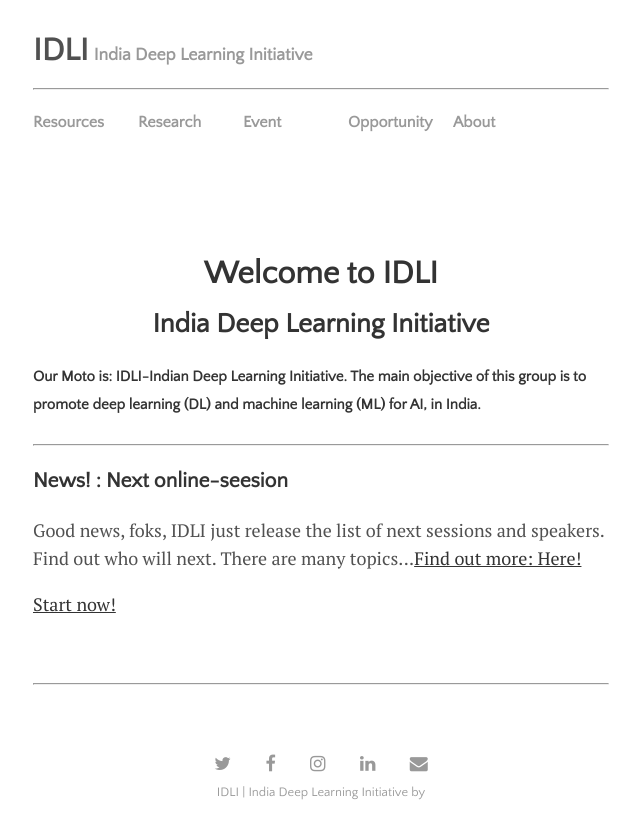
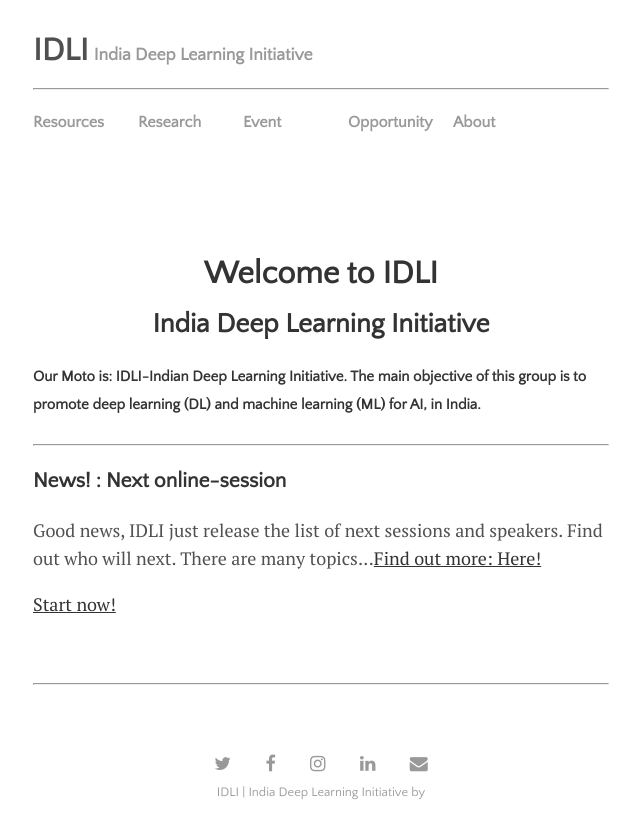
Before and after one commit to IndiaDeepLearningInitiative-IDLI/IndiaDeepLearningInitiative-IDLI.github.io, a Jekyll site: the page built from index.html, in a window 1280 px wide. Shown: the top 839 px of the page, without its empty margins (319-959 px from the left). Built offline with Jekyll 4.4.1, drawn with Linux system fonts in a browser that asks for light colours; nearby versions of some CDN libraries; the list of posts is cut into pages by our own code; comment, search, counter and statistics services are not loaded.

Commit message:
typo fixed

```diff
--- a/index.html
+++ b/index.html
@@ -22,8 +22,8 @@ title: Home
   <h5 style="text-align: justify-all;">Our Moto is: IDLI-Indian Deep Learning Initiative. The main objective of this group is to promote deep learning (DL) and machine learning (ML) for AI, in India.</h5>
   <hr>
   <div>
-    <h3>News! : Next online-seesion</h3>
-    <p style="text-algn:justify;">Good news, foks, IDLI just release the list of next sessions and speakers. Find out who will next. There are many topics...<a href="{{ site.github.url }}/session.html">Find out more: Here!</a></p>
+    <h3>News! : Next online-session</h3>
+    <p style="text-algn:justify;">Good news, IDLI just release the list of next sessions and speakers. Find out who will next. There are many topics...<a href="{{ site.github.url }}/session.html">Find out more: Here!</a></p>
   </div>
   <a href="#">Start now!</a>
   <br>
```
